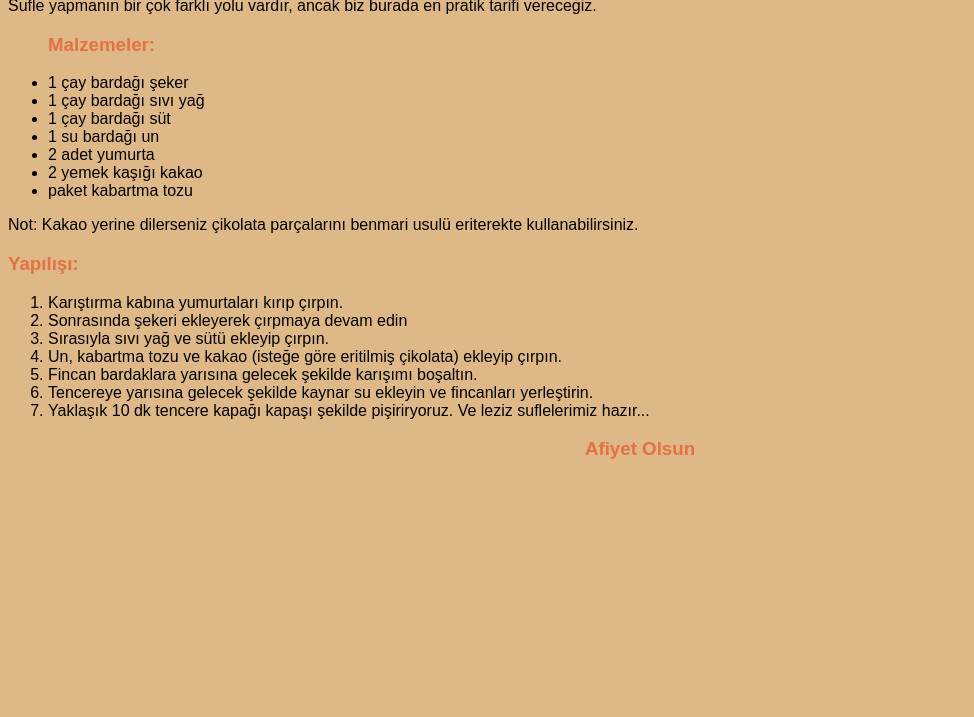
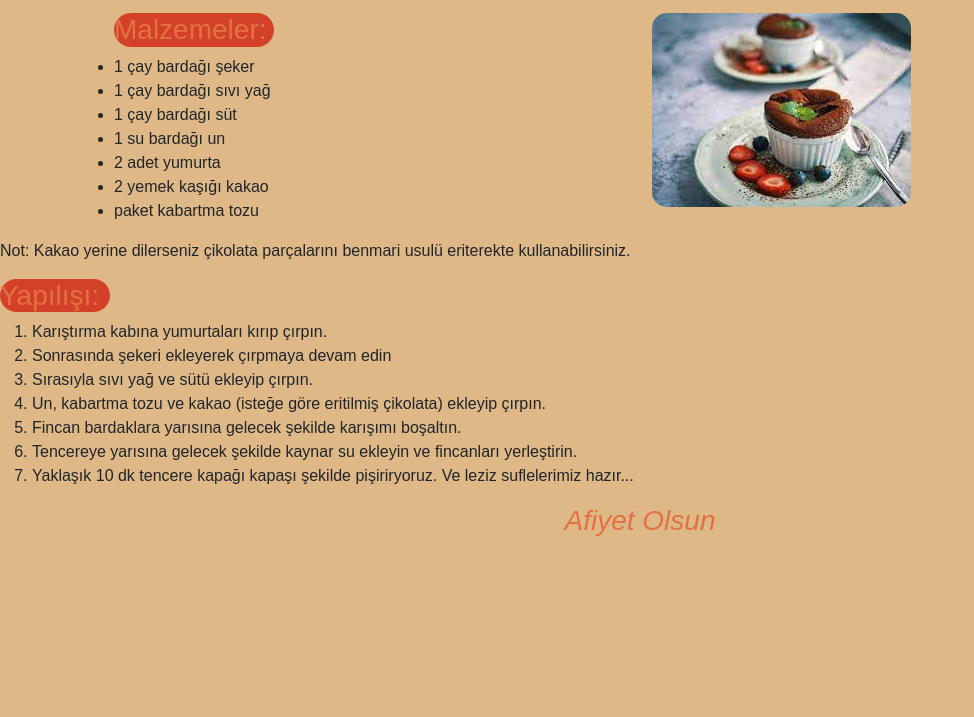
Before and after one commit to reeyhanyilmaz/Pratik-Sufle-Tarifi, a plain HTML site: page index.html in a window 1280 px wide. Shown: the part 83-800 px from the top of the page, without its empty margins (0-974 px from the left). Drawn offline with nearby package versions, Linux system fonts and the light colour scheme.

Commit message:
add pictures in md file

```diff
--- a/index.html
+++ b/index.html
@@ -1,9 +1,15 @@
-<!DOCTYPE html>
-<html lang="tr">
+
+
+<!doctype html>
+<html lang="en">
   <head>
-    <meta charset="UTF-8">
-    <meta http-equiv="X-UA-Compatible" content="IE=edge">
-    <meta name="viewport" content="width=device-width, initial-scale=1.0">
+    <!-- Required meta tags -->
+    <meta charset="utf-8">
+    <meta name="viewport" content="width=device-width, initial-scale=1">
+
+    <!-- Bootstrap CSS -->
+    <link href="https://cdn.jsdelivr.net/npm/bootstrap@5.1.3/dist/css/bootstrap.min.css" rel="stylesheet" integrity="sha384-1BmE4kWBq78iYhFldvKuhfTAU6auU8tT94WrHftjDbrCEXSU1oBoqyl2QvZ6jIW3" crossorigin="anonymous">
+
     <title>Leziz Sufle Tarifi</title>
 
     <style>
@@ -18,15 +24,33 @@
             font-family: Arial, Helvetica, sans-serif;
         }
 
+        .malzemeler
+        {
+            background-color: rgb(211, 65, 40);
+            width: 160px;
+            border-radius: 20px;
+        }
+
+        .yapilisi
+        {
+            background-color: rgb(211, 65, 40);
+            width: 110px;
+            border-radius: 20px;
+        }
             </style>
   </head>
+  <body>
+
     <body class="body">
 
         <h1 class="h1">...Pratik Sufle Tarifi...</h1>
     <p>Sufle yapmanın bir çok farklı yolu vardır, ancak biz burada en pratik tarifi vereceğiz.</p>
 
+    <div class="container">
+        <div class="row">
+    <div class="col-sm-6">
     <ul>
-    <h3>Malzemeler:</h3>
+        <h3 class="malzemeler">Malzemeler:</h3>
         <li> 1 çay bardağı şeker </li>
         <li> 1 çay bardağı sıvı yağ   </li>
         <li> 1 çay bardağı süt </li>
@@ -35,8 +59,17 @@
         <li> 2 yemek kaşığı kakao </li>
         <li>  paket kabartma tozu </li>
     </ul>
+    </div>
+
+     <div class="col-sm-6">
+        <img src="assets/sufle.jpg" alt="sufle" style="border-radius: 15px;">
+     </div>
+
+      </div><!-- Row -->
+    </div> <!-- container  -->
+
     <p>Not: Kakao yerine dilerseniz çikolata parçalarını benmari usulü eriterekte kullanabilirsiniz. </p>
-   <h3 > Yapılışı: </h3>
+       <h3 class="yapilisi" > Yapılışı: </h3>
     <ol >
         <li> Karıştırma kabına yumurtaları kırıp çırpın. </li>
         <li>Sonrasında şekeri ekleyerek çırpmaya devam edin </li>
@@ -47,6 +80,46 @@
         <li>Yaklaşık 10 dk tencere kapağı kapaşı şekilde pişiriryoruz. Ve leziz suflelerimiz hazır... </li>
     </ol>
 
-<h3 style="text-align: center;">Afiyet Olsun</h3>
+    <h3 style="text-align: center; font-style: italic;">Afiyet Olsun</h3>
+
+
+
+
+
+    <!-- Optional JavaScript; choose one of the two! -->
+
+    <!-- Option 1: Bootstrap Bundle with Popper -->
+    <script src="https://cdn.jsdelivr.net/npm/bootstrap@5.1.3/dist/js/bootstrap.bundle.min.js" integrity="sha384-ka7Sk0Gln4gmtz2MlQnikT1wXgYsOg+OMhuP+IlRH9sENBO0LRn5q+8nbTov4+1p" crossorigin="anonymous"></script>
+
+    <!-- Option 2: Separate Popper and Bootstrap JS -->
+    <!--
+    <script src="https://cdn.jsdelivr.net/npm/@popperjs/core@2.10.2/dist/umd/popper.min.js" integrity="sha384-7+zCNj/IqJ95wo16oMtfsKbZ9ccEh31eOz1HGyDuCQ6wgnyJNSYdrPa03rtR1zdB" crossorigin="anonymous"></script>
+    <script src="https://cdn.jsdelivr.net/npm/bootstrap@5.1.3/dist/js/bootstrap.min.js" integrity="sha384-QJHtvGhmr9XOIpI6YVutG+2QOK9T+ZnN4kzFN1RtK3zEFEIsxhlmWl5/YESvpZ13" crossorigin="anonymous"></script>
+    -->
   </body>
 </html>
+
+
+
+
+
+
+
+
+
+
+
+
+<!DOCTYPE html>
+<html lang="tr">
+<head>
+    <meta charset="UTF-8">
+    <meta http-equiv="X-UA-Compatible" content="IE=edge">
+    <meta name="viewport" content="width=device-width, initial-scale=1.0">
+    <title>Leziz Sufle Tarifi</title>
+
+
+</head>
+
+</body>
+</html>
```
Also changed, not shown: assets/sufle.jpg (added), 1 other file. Lines whose indentation alone changed are shown as unchanged.
